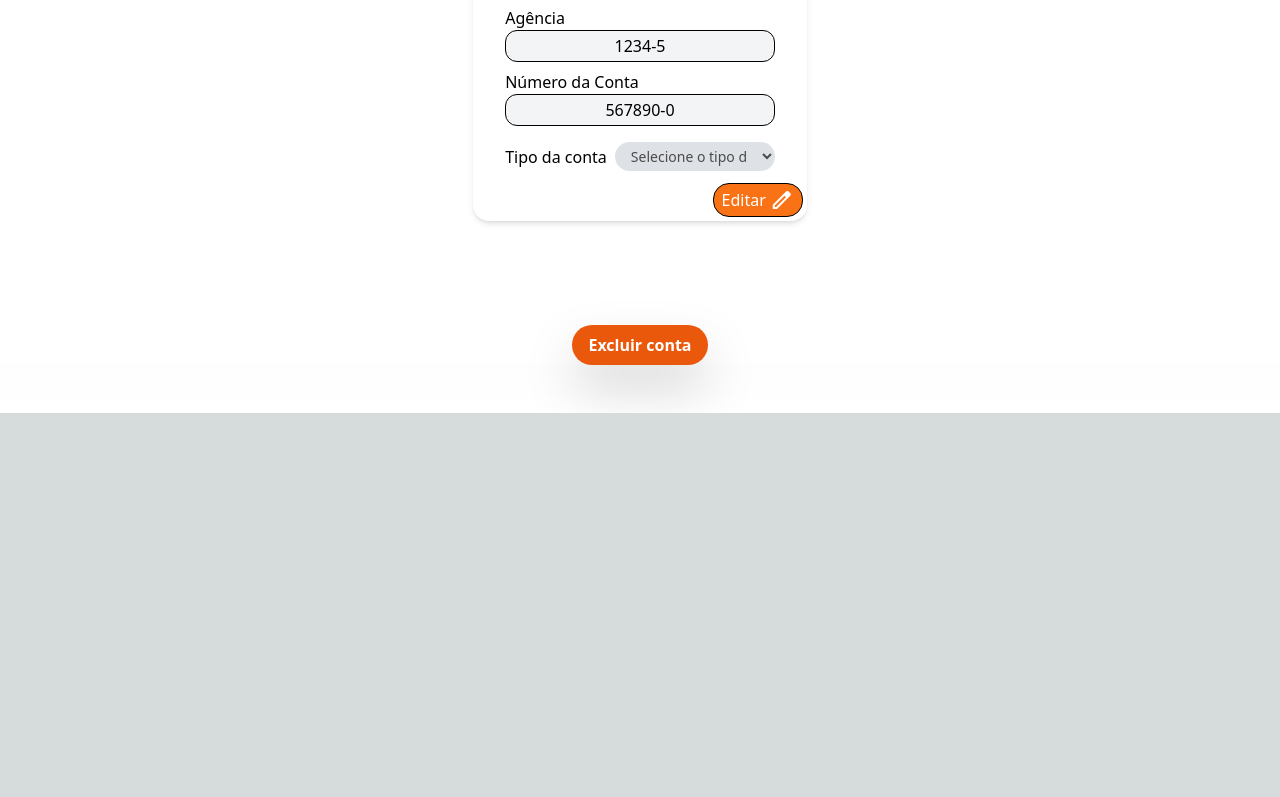
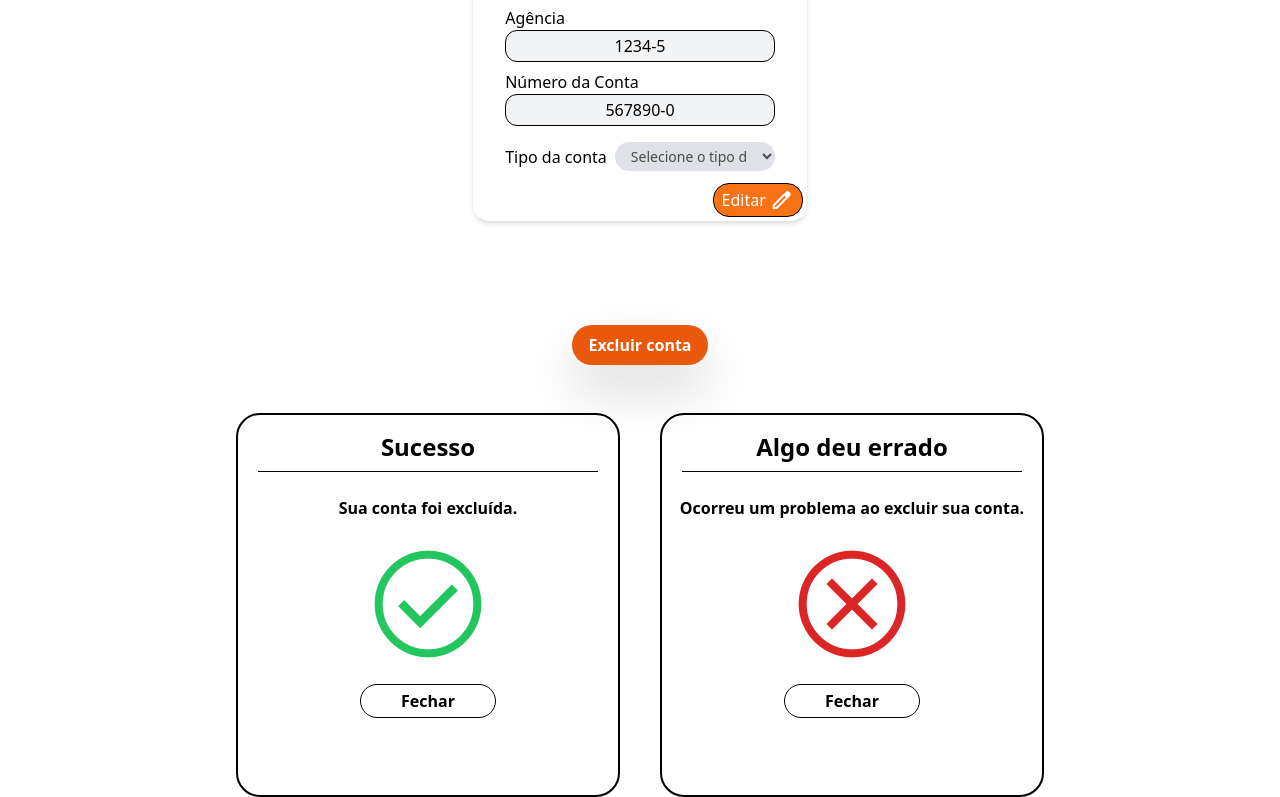
Before and after one commit to ADS2024-2-LocaEspaco/LocacaoEspacoFE, a Next.js app: page /user/profile in a window 1280 px wide. Shown: the part 709-1506 px from the top of the page. Before the commit the page ends 1122 px from the top, so only its background shows below. Built offline with nearby package versions, Linux system fonts and the light colour scheme; no server answers.

Commit message:
Fix folder

```diff
--- a/src/pages/user/components/ImageUser.tsx
+++ b/src/pages/user/profile/components/ImageUser.tsx
@@ -1,7 +1,7 @@
 
 import Image from "next/image";
-import iconCamera from "../../../assets/iconCamera.svg"
-import User from "../../../assets/user.png"
+import iconCamera from "../../../../assets/iconCamera.svg"
+import User from "../../../../assets/user.png"
 import { useState } from "react";
 
 
--- a/src/pages/user/components/InfoBasicUser.tsx
+++ b/src/pages/user/profile/components/InfoBasicUser.tsx
@@ -1,7 +1,7 @@
 import React, {useState} from "react";
 
-import StarFill from "../../../assets/starFill.svg";
-import Star from "../../../assets/star.svg";
+import StarFill from "../../../../assets/starFill.svg";
+import Star from "../../../../assets/star.svg";
 import Image from "next/image";
 interface InfoBasicUserProps {
     userName: string;
--- a/src/pages/user/profile/index.tsx
+++ b/src/pages/user/profile/index.tsx
@@ -1,16 +1,16 @@
 import React, { useState, useEffect } from "react";
 
-import AcountDetails from "../components/AcountDetails";
-import ContactInfo from "../components/ContactInfo";
+import AcountDetails from "./components/AcountDetails";
+import ContactInfo from "./components/ContactInfo";
 
 import Image from "next/image";
-import ImageUser from "../components/ImageUser";
+import ImageUser from "./components/ImageUser";
 import loadingImage from '../../../assets/loading.webp';
 
-import InfoBank from "../components/InfoBank";
-import InfoBasicUser from "../components/InfoBasicUser"
-import { DeleteAccountModal } from '../components/deleteAccountModal';
-import Notification from "../components/Notification";
+import InfoBank from "./components/InfoBank";
+import InfoBasicUser from "./components/InfoBasicUser"
+import { DeleteAccountModal } from './components/deleteAccountModal';
+import Notification from "./components/Notification";
 
 import axios from 'axios';
 
@@ -134,7 +134,7 @@ export default function profile() {
                 />
             )}
 
-            {/* <div className="flex gap-10 justify-center">
+            <div className="flex gap-10 justify-center">
                 <Notification
                     title="Sucesso"
                     message="Sua conta foi excluída."
@@ -147,7 +147,7 @@ export default function profile() {
                     isSuccess={false}
                 />
 
-            </div> */}
+            </div>
 
         </div>
     );
```
Also changed, not shown: src/pages/user/profile/components/AcountDetails.tsx (renamed from src/pages/user/components/AcountDetails.tsx), src/pages/user/profile/components/ContactInfo.tsx (renamed from src/pages/user/components/ContactInfo.tsx), src/pages/user/profile/components/InfoBank.tsx (renamed from src/pages/user/components/InfoBank.tsx), src/pages/user/profile/components/Notification.tsx (renamed from src/pages/user/components/Notification.tsx), src/pages/user/profile/components/deleteAccountModal.tsx (renamed from src/pages/user/components/deleteAccountModal.tsx).
